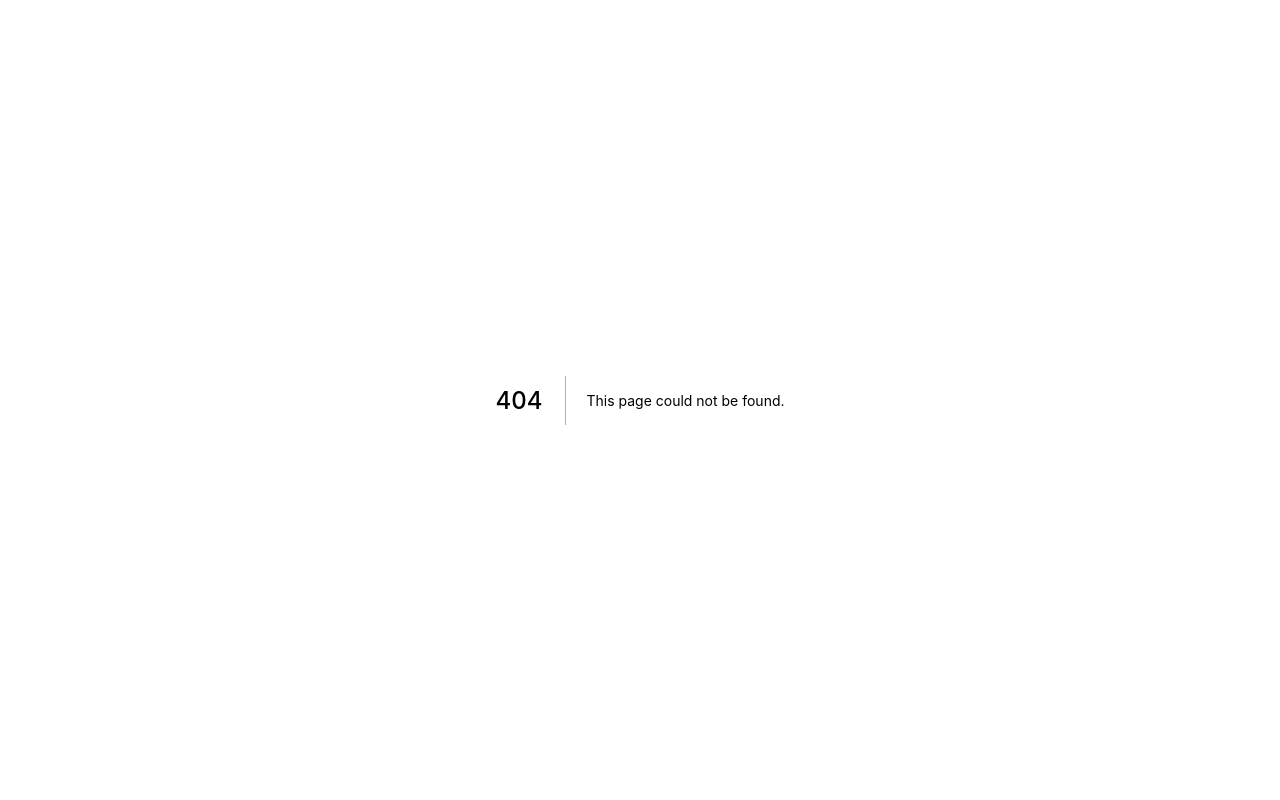
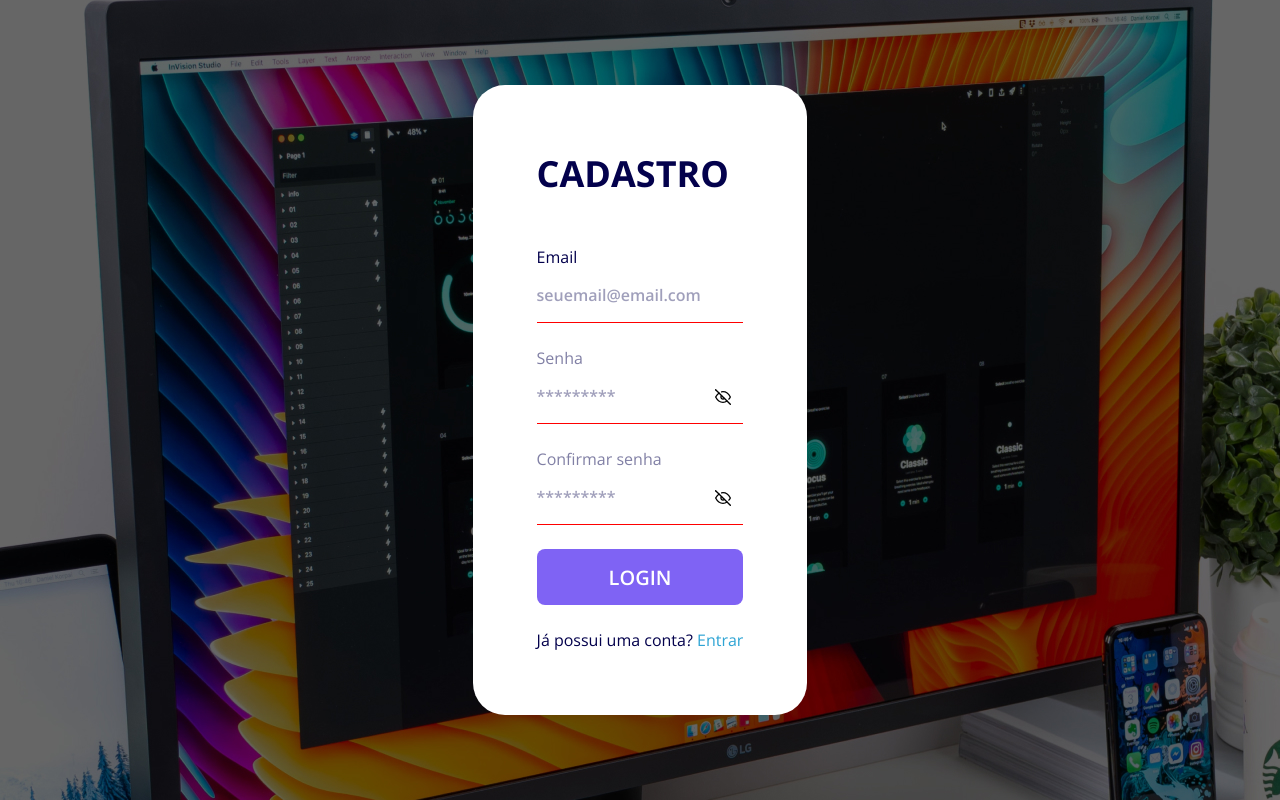
Before and after one commit to savio591/mce-crud-front-end-react, a Next.js app: page /signup in a window 1280 px wide. Before the commit this address had no page. Built offline with nearby package versions, Linux system fonts and the light colour scheme.

Commit message:
SignUp - Initial env #4

```diff
--- /dev/null
+++ b/src/pages/signup.tsx
@@ -0,0 +1,124 @@
+/* eslint-disable jsx-a11y/label-has-associated-control */
+import { SyntheticEvent, useState } from 'react';
+import { GetStaticProps } from 'next';
+import { useRouter } from 'next/dist/client/router';
+import Head from 'next/head';
+import Link from 'next/link';
+
+import { Form } from '../components/Form';
+import { Input } from '../components/Input';
+import { Button } from '../components/Button';
+
+import formPageStyles from '../styles/FormPages.module.scss';
+
+export default function SignUp(): JSX.Element {
+  const router = useRouter();
+  const [email, setEmail] = useState('');
+  const [password, setPassword] = useState('');
+  const [confirmPassword, setConfirmPassword] = useState('');
+  const [isSendingRequest, setIsSendingRequest] = useState(false);
+
+  function delay(ms: number): Promise<void> {
+    return new Promise(resolve => setTimeout(resolve, ms));
+  }
+
+  async function handlerLogin(event: SyntheticEvent): Promise<void> {
+    event.preventDefault();
+
+    setIsSendingRequest(true);
+
+    const response = await fetch('/api/test', { method: 'POST' });
+
+    if (response.ok) {
+      await delay(2000);
+      setIsSendingRequest(false);
+      setEmail('Sucesso!!');
+      await delay(2000);
+      router.push('/dashboard');
+      return;
+    }
+    setIsSendingRequest(false);
+    setEmail('NN deu certo man');
+  }
+
+  return (
+    <>
+      <Head>
+        <title>Cadastro | MCE Tech</title>
+      </Head>
+      <main className={formPageStyles.container}>
+        <Form onSubmit={handlerLogin} headerTitle="Cadastro">
+          <label htmlFor="email">
+            Email
+            <Input
+              id="email"
+              type="email"
+              autoComplete="email"
+              placeholder="seuemail@email.com"
+              title="Digite o seu email"
+              value={email}
+              onInput={event => setEmail(event.currentTarget.value)}
+              autoFocus
+              required
+            />
+          </label>
+          <label htmlFor="password">
+            Senha
+            <Input
+              id="password"
+              type="password"
+              placeholder="*********"
+              title="Digite a sua senha"
+              autoComplete="current-password"
+              value={password}
+              onInput={event => {
+                setPassword(event.currentTarget.value);
+              }}
+              minLength={8}
+              required
+            />
+          </label>
+          <label htmlFor="password">
+            Confirmar senha
+            <Input
+              id="password"
+              type="password"
+              placeholder="*********"
+              title="Confirme sua senha"
+              autoComplete="current-password"
+              value={confirmPassword}
+              onInput={event => {
+                setConfirmPassword(event.currentTarget.value);
+                if (password === event.currentTarget.value) {
+                  event.currentTarget.setCustomValidity('');
+                  return;
+                }
+                event.currentTarget.setCustomValidity(
+                  'As senhas não coincidem. Verifique novamente'
+                );
+              }}
+              minLength={8}
+              required
+            />
+          </label>
+          <Button type="submit" disabled={isSendingRequest}>
+            {!isSendingRequest ? 'Login' : 'Aguarde...'}
+          </Button>
+          <p>
+            Já possui uma conta?{' '}
+            <Link href="/login">
+              <a>Entrar</a>
+            </Link>
+          </p>
+        </Form>
+      </main>
+    </>
+  );
+}
+
+export const getStaticProps: GetStaticProps = async () => {
+  return {
+    props: { message: 'ok' },
+    revalidate: 60 * 60 * 24,
+  };
+};
```
